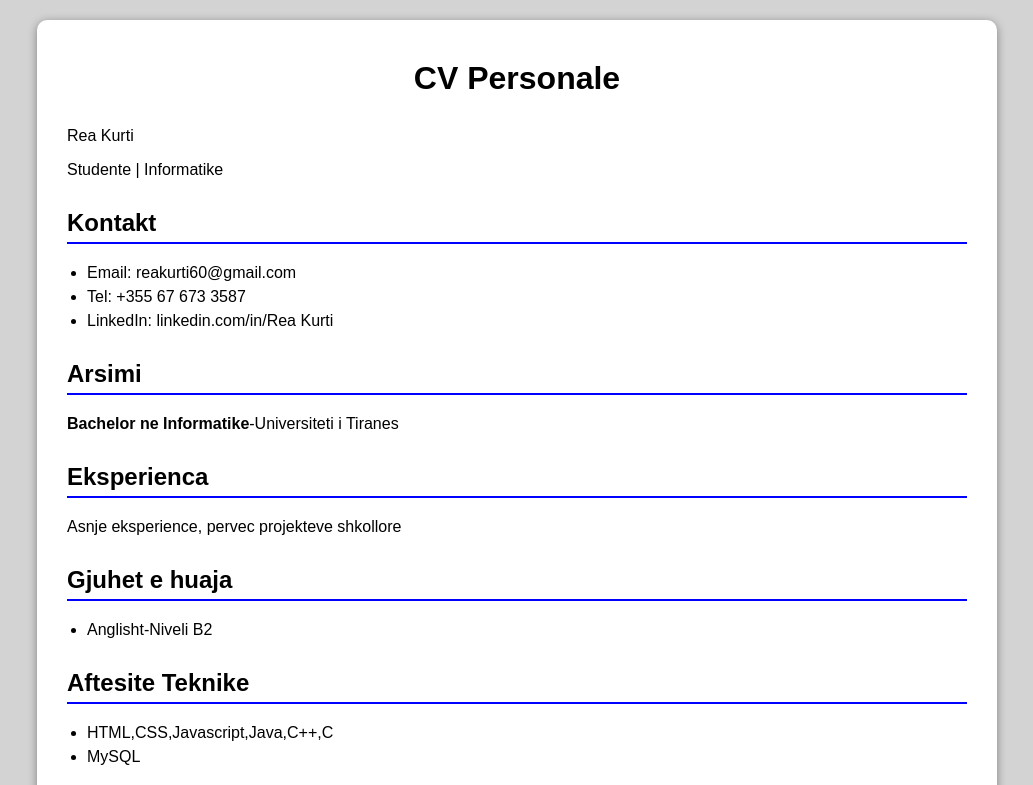
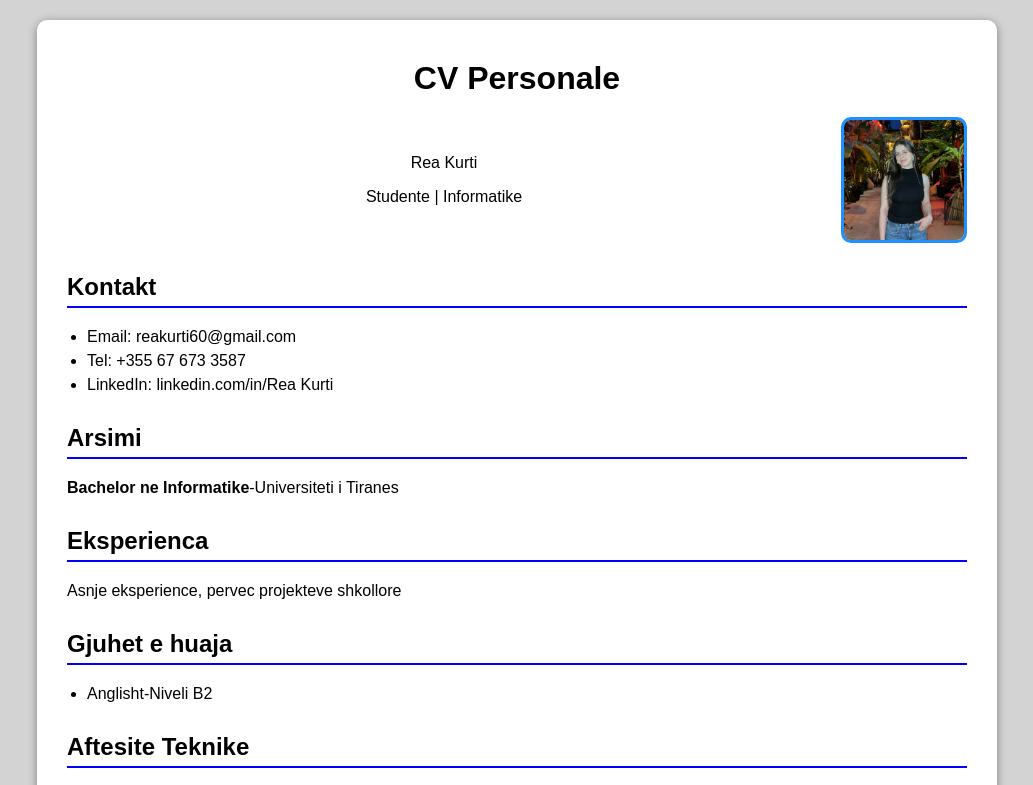
Before and after one commit to Rea2004/CV, a plain HTML site: page index.html in a window 1280 px wide. Shown: the top 785 px of the page, without its empty margins (123-1156 px from the left). Drawn offline with Linux system fonts and the light colour scheme.

Commit message:
cv added

```diff
--- a/index.html
+++ b/index.html
@@ -1,18 +1,27 @@
 <!DOCTYPE html>
 <html lang="en">
+
 <head>
     <meta charset="UTF-8">
     <meta name="viewport" content="width=device-width, initial-scale=1.0">
     <title>CV-Rea Kurti</title>
     <link rel="stylesheet" href="style.css">
 </head>
+
 <body>
+
     <div class="cv-container">
         <header>
             <h1>CV Personale</h1>
+            <div class="profile-section">
+                <div class="profile-info">
+                    <p>Rea Kurti</bold>
+                    </p>
+                    <p>Studente | Informatike</p>
+                </div>
+                <img src="foto1.jpg" class="profile-photo" />
+            </div>
         </header>
-      <p>Rea Kurti</bold></p>
-      <p>Studente | Informatike</p>
 
         <section class="contact">
             <h2>Kontakt</h2>
@@ -67,4 +76,5 @@
     </div>
 
 </body>
+
 </html>
--- a/style.css
+++ b/style.css
@@ -14,6 +14,26 @@ body{
     border-radius: 10px;
     box-shadow: 0 2px 10px gray;
     transition: background 0.3s, color 0.3s;
+}
+
+.profile-section{
+    display: flex;
+    justify-content: space-between;
+    align-items: center;
+    margin-top: 20px;
+}
+
+.profile-info{
+    flex: 1;
+}
+
+.profile-photo{
+    width: 120px;
+    height: 120px;
+    border-radius: 10px;
+    object-fit: cover;
+    border: 3px solid dodgerblue;
+    margin-left: 20px;
 }
 
 header{
```
Also changed, not shown: foto1.jpg (added).
